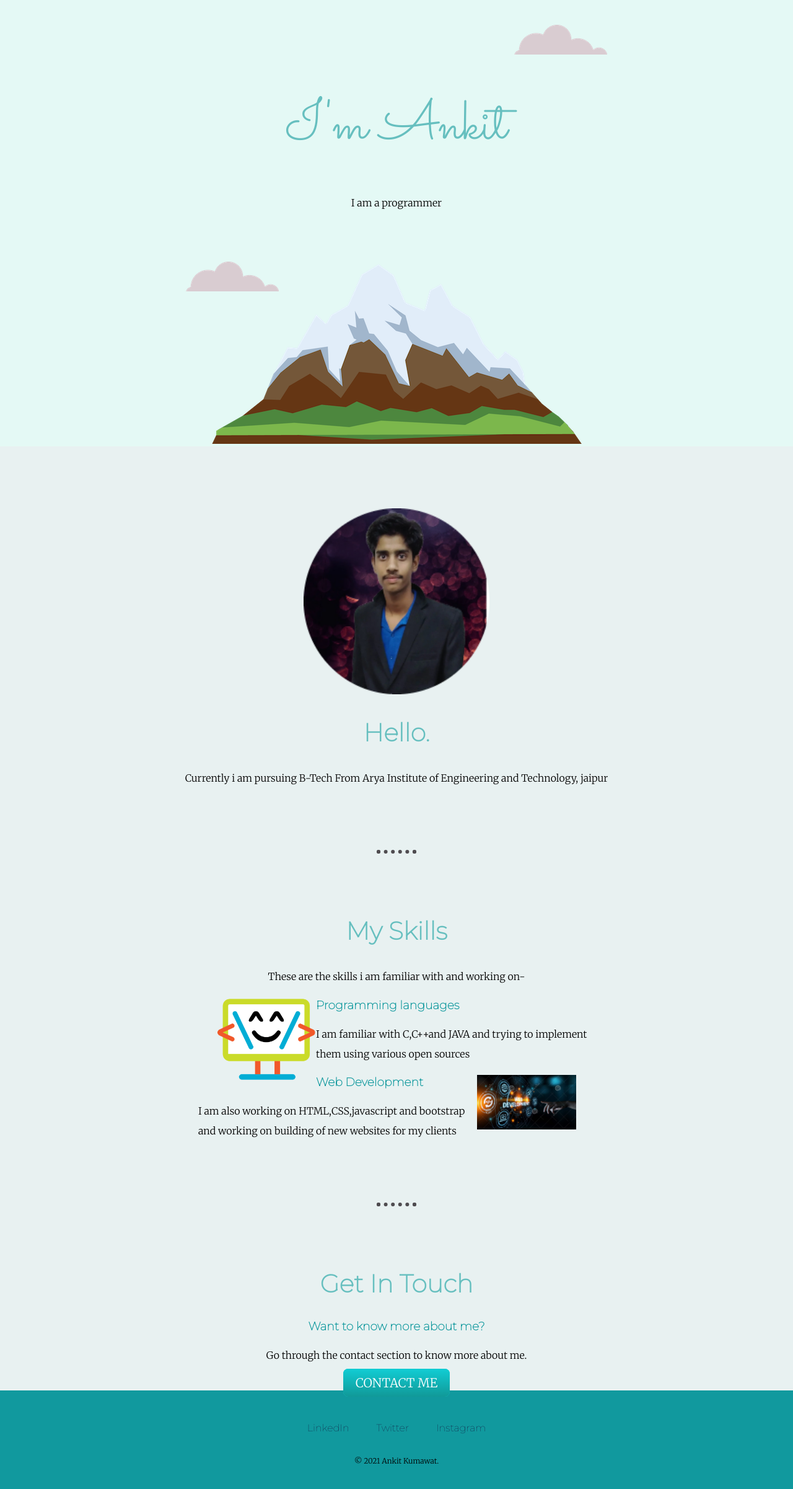
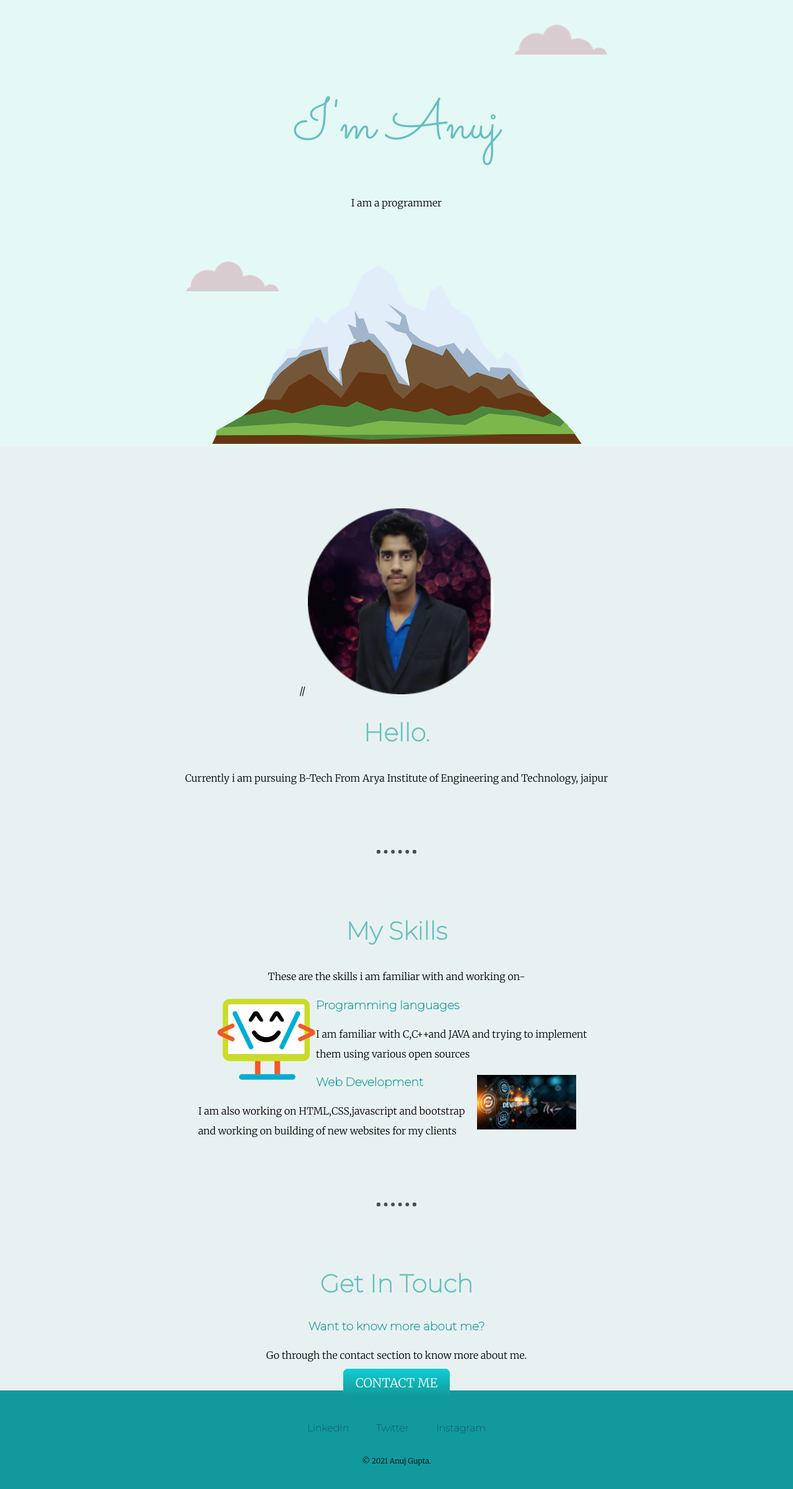
Before and after one commit to AnkitKumawat2001/portfolio, a plain HTML site: page index.html in a window 1280 px wide. Shown: the whole page at 62% size. Drawn offline with Linux system fonts and the light colour scheme.

Commit message:
Update index.html

```diff
--- a/index.html
+++ b/index.html
@@ -4,7 +4,7 @@
     <meta charset="UTF-8">
     <meta http-equiv="X-UA-Compatible" content="IE=edge">
     <meta name="viewport" content="width=device-width, initial-scale=1.0">
-    <title>Ankit Kumawat</title>
+    <title>Anuj Gupta</title>
     <link rel="stylesheet" href="style.css">
     <link rel="icon" href="favicon.ico">
     <link href="https://fonts.googleapis.com/css2?family=Merriweather:wght@300&family=Montserrat:wght@100&family=Sacramento&display=swap" rel="stylesheet">
@@ -12,7 +12,7 @@
 <body>
     <div class="top-container">
         <img class="top-cloud" src="cloud.png" alt="cloud image">
-        <h1>I'm Ankit</h1>
+        <h1>I'm Anuj</h1>
     <p>I am a programmer</p>
     <img class="bottom-cloud" src="cloud.png" alt="cloud image">
     <img src="mountain.png" alt="mountain image">
@@ -21,7 +21,7 @@
 
     <div class="middle-container">
         <div class="profile">
-          <img class="ankit" src="ankit image circular.jpg" alt="ankit profile" height="300 px" >
+         // <img class="ankit" src="ankit image circular.jpg" alt="ankit profile" height="300 px" >
           <h2>Hello.</h2>
           <p>Currently i am pursuing B-Tech From Arya Institute of Engineering and Technology, jaipur </p>
         </div>
@@ -56,7 +56,7 @@
         <a class="footer-link" href="https://www.linkedin.com/in/ankit-kumawat-6901071a8/ ">LinkedIn</a>
         <a class="footer-link" href="https://twitter.com/ankitkumawat05">Twitter</a>
         <a class="footer-link" href="https://www.instagram.com/ak_ankitkumawat/">Instagram</a>
-        <p class="copyright">© 2021 Ankit Kumawat.</p>
+        <p class="copyright">© 2021 Anuj Gupta.</p>
       </div>
 
 
```
